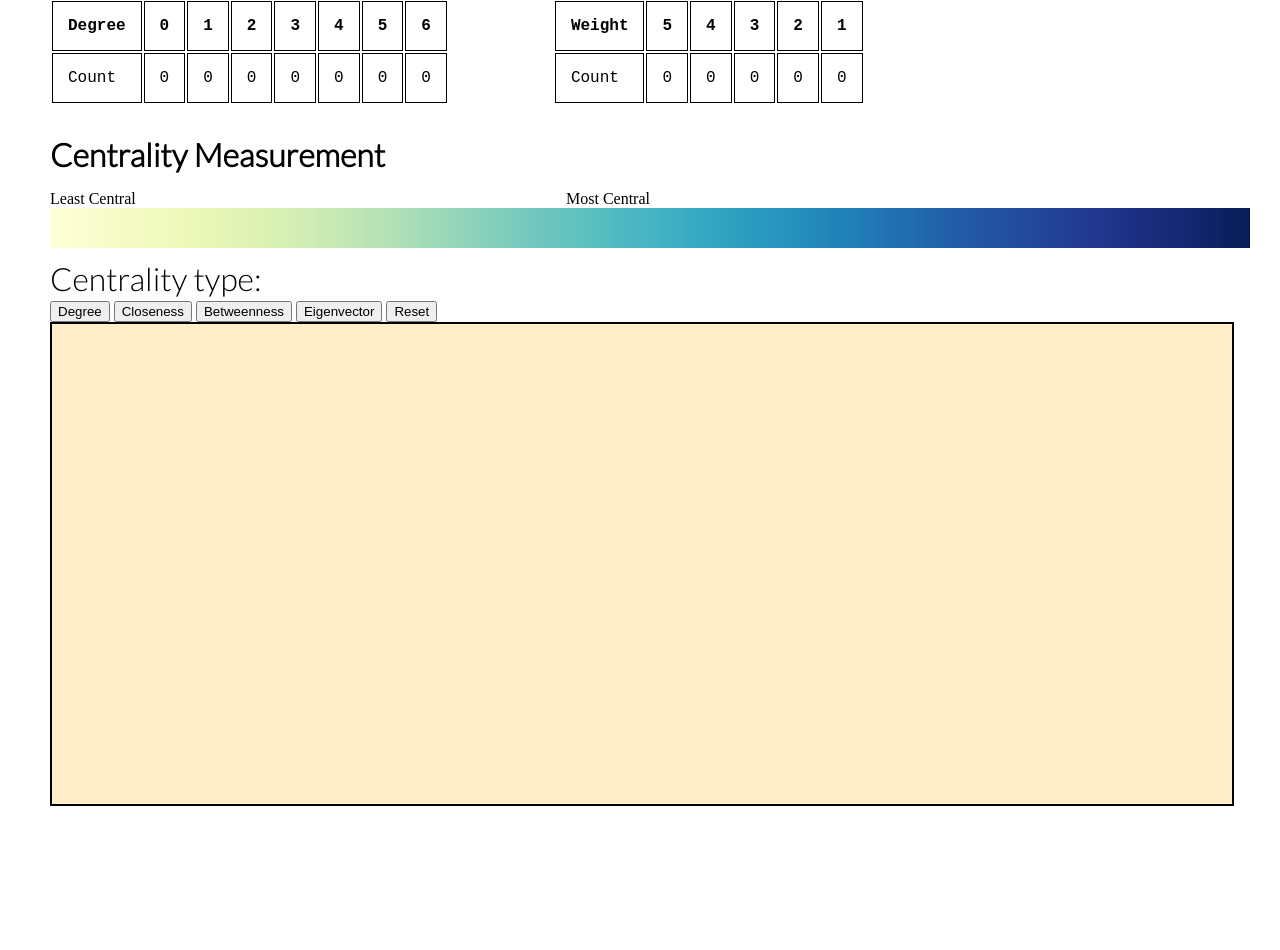
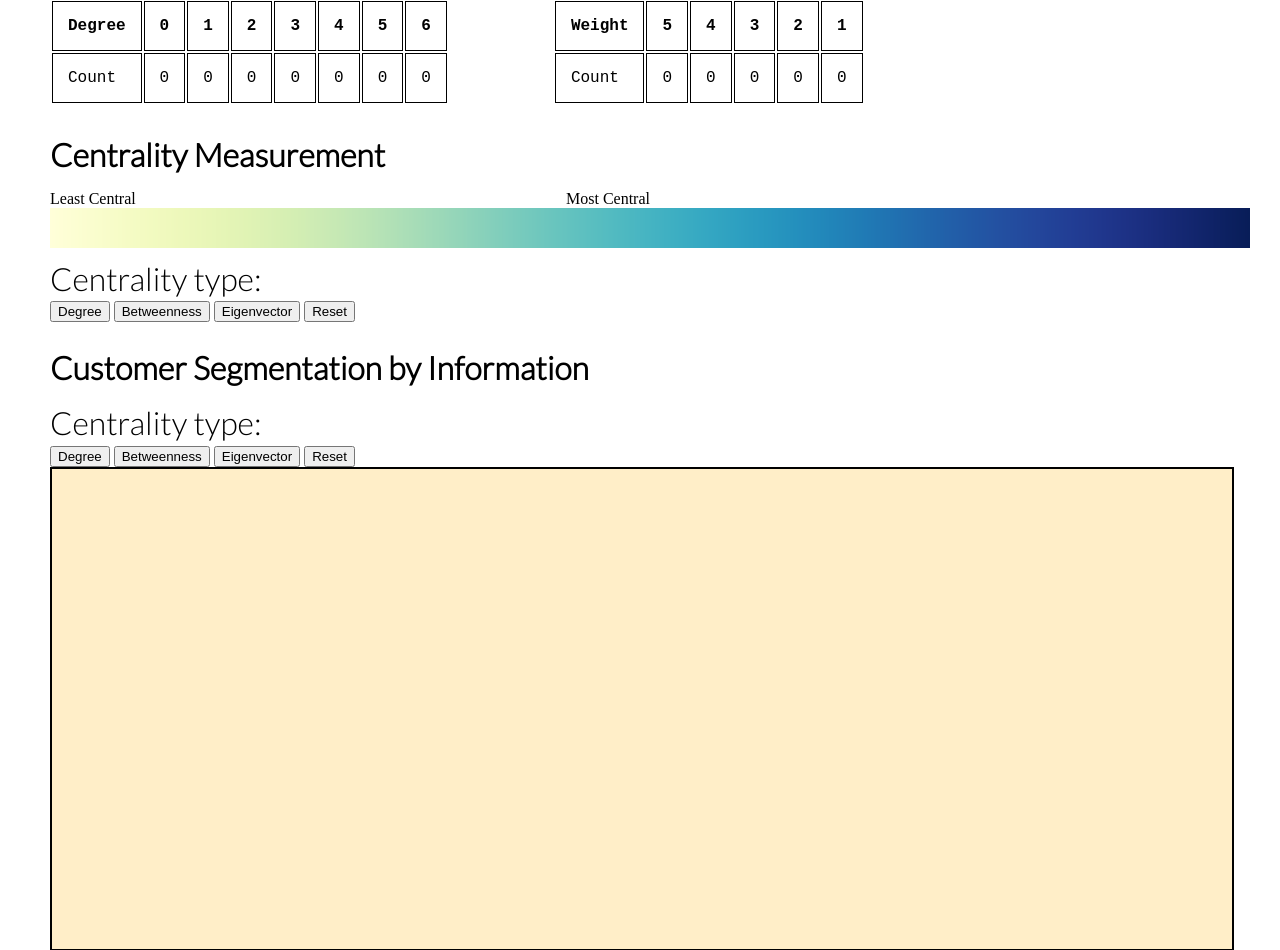
Before and after one commit to raylyh/rmbi-capstone-mirror, a Flask app: page / in a window 1280 px wide. Shown: the part 692-1642 px from the top of the page. Before the commit the page ends 1498 px from the top, so only its background shows below. Run offline with Flask 2, Linux system fonts and the light colour scheme; data that the repository does not hold is empty; parts of the project's set-up code (start-up, migrations or seed data) failed here and were passed over.

Commit message:
change data transform from mysql to website

```diff
--- a/src/mysql/mysql_in_python.py
+++ b/src/mysql/mysql_in_python.py
@@ -77,7 +77,6 @@ def insertData(cursor, client):
     except Exception as e:
         logger.error(e)
 
-
 def main():
     f = open('./config.yml')
     config = yaml.load(f)
--- a/src/node_relationship/node_edge.py
+++ b/src/node_relationship/node_edge.py
@@ -41,8 +41,8 @@ def get_node_edge(customer_id, config, degree=6):
         # get info of customers in current degree
         cursor.execute("SELECT * FROM CustomerInfo WHERE customerID IN " + tuple_degree)
         for customer in cursor:
-            id, name, age, gender, address = customer
-            row = dict(id=id, name=name, age=age, gender=gender, address=address, group=i)
+            id, name, age, gender, address,smoking,education,health = customer
+            row = dict(id=id, name=name, age=age, gender=gender, address=address, smoking = smoking, education = education, health = health, group=i)
             nodes.append(row)
 
         # remove the original customer id in the list
--- a/templates/index.html
+++ b/templates/index.html
@@ -82,7 +82,7 @@
                   <p style="margin-bottom:.1em">Centrality type:</p>
                   <div class="btn-group" role="group">
                   <button id="deg" onclick="btntog('#deg')" type="button" class="btn btn-default active">Degree</button>
-                  <button id="clo" onclick="btntog('#clo')" type="button" class="btn btn-default">Closeness</button>
+                  <!-- button id="clo" onclick="btntog('#clo')" type="button" class="btn btn-default">Closeness</button -->
                   <button id="bet" onclick="btntog('#bet')" type="button" class="btn btn-default">Betweenness</button>
                   <button id="eig" onclick="btntog('#eig')" type="button" class="btn btn-default">Eigenvector</button>
 									<button id="reset" onclick="btntog('#reset')" type="button" class="btn btn-default">Reset</button>
@@ -90,6 +90,23 @@
              </div>
       </div>
 		</div>
+
+		<div class="customer-segmentation">
+			<h2>Customer Segmentation by Information</h2>
+			<div class="row">
+							<div class="col-xs-8 text-center">
+									<p style="margin-bottom:.1em">Centrality type:</p>
+									<div class="btn-group" role="group">
+									<button id="deg" onclick="btntog('#deg')" type="button" class="btn btn-default active">Degree</button>
+									<!-- button id="clo" onclick="btntog('#clo')" type="button" class="btn btn-default">Closeness</button -->
+									<button id="bet" onclick="btntog('#bet')" type="button" class="btn btn-default">Betweenness</button>
+									<button id="eig" onclick="btntog('#eig')" type="button" class="btn btn-default">Eigenvector</button>
+									<button id="reset" onclick="btntog('#reset')" type="button" class="btn btn-default">Reset</button>
+										</div>
+						 </div>
+			</div>
+		</div>
+
 	</body>
 	<!--location to my script-->
 	<script type="text/javascript" src="{{ url_for('static', filename='d3js_projects/simple_network.js')}}"></script>
```
